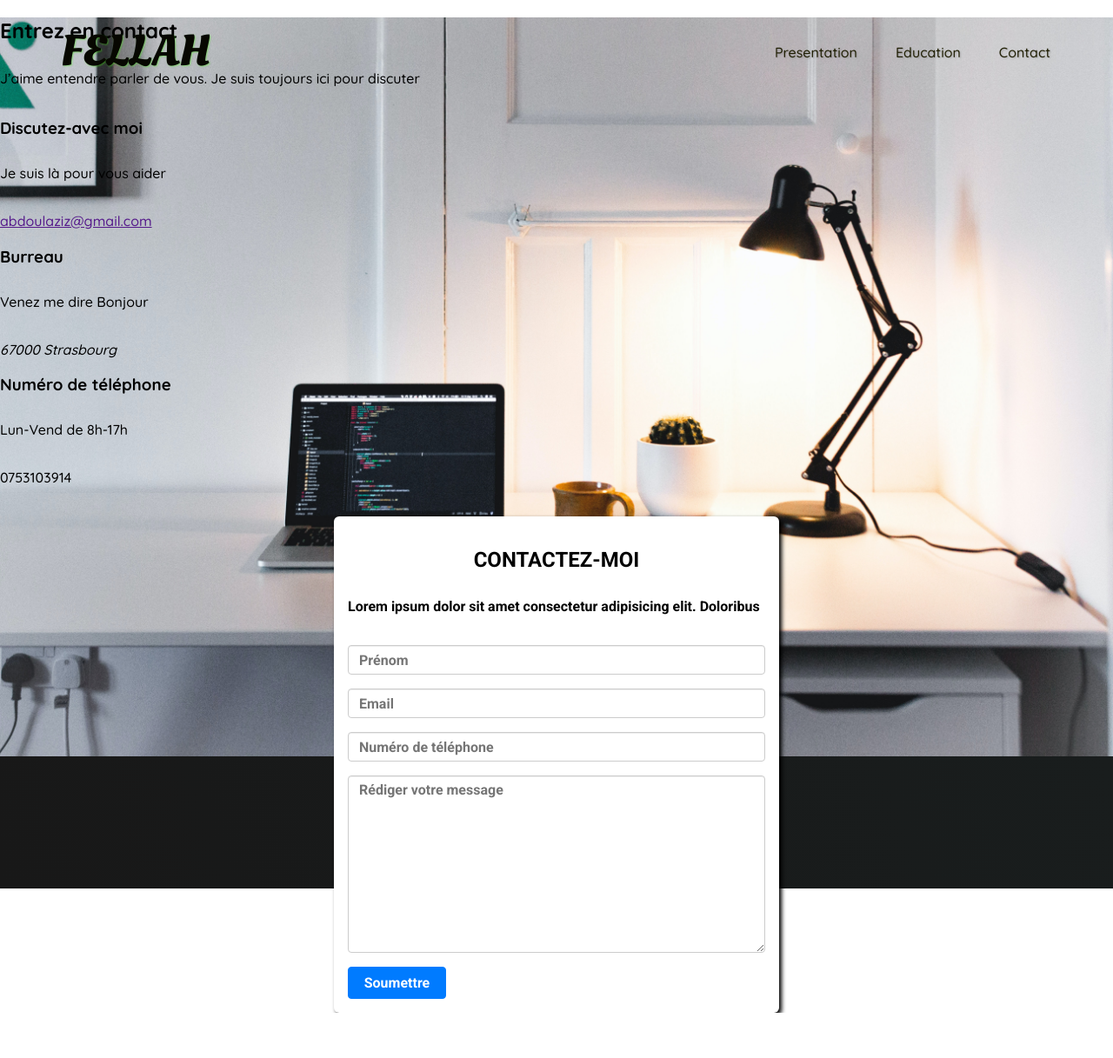
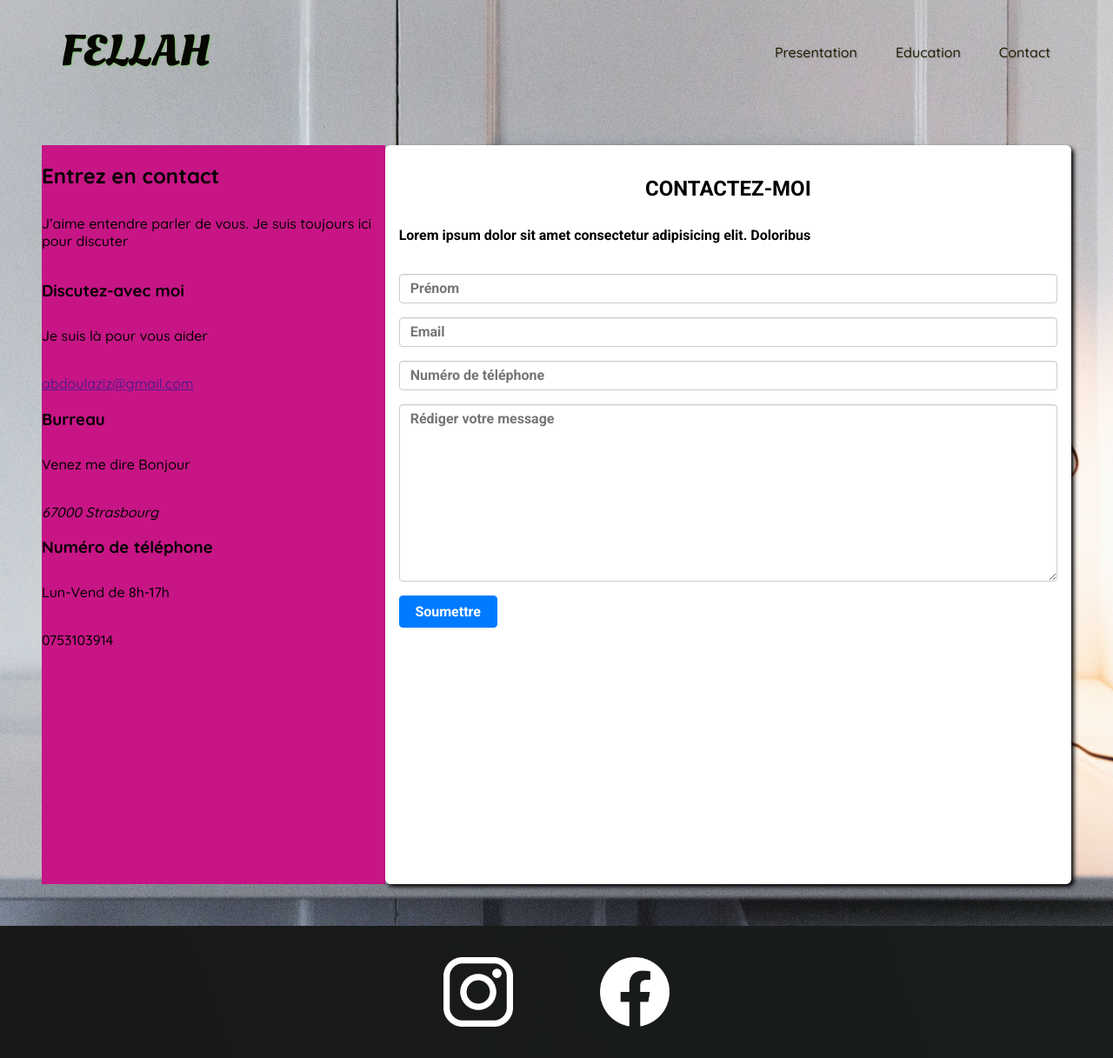
Before and after one commit to FellahAbdel/web-portfolio, a PHP site: page /contact.html in a window 1280 px wide. Shown: the whole page at 87% size. Before the commit the page ends 1165 px from the top, so only its background shows below. Run offline with PHP 8.4, Linux system fonts and the light colour scheme.

Commit message:
Form seem to be good, still working on it

```diff
--- a/assets/css/contact.css
+++ b/assets/css/contact.css
@@ -2,6 +2,9 @@ body {
   /* background: linear-gradient(90deg, rgb(228, 220, 220), rgb(148, 138, 138));
   background-color: rgba(182, 170, 170, 0.886); */
   margin: 0;
+  background: url("/assets/images/projects/web3.jpg");
+  background-position: center;
+  background-size: cover;
 }
 
 /* header {
@@ -11,11 +14,10 @@ body {
 
 main {
   /* width: 30rem; */
-  /* margin: 3rem auto; */
-  background: url("/assets/images/projects/web3.jpg");
+  padding: 3rem;
   height: 850px;
-  background-position: center;
-  background-size: cover;
+  display: grid;
+  grid-template-columns: 1fr 2fr;
 }
 
 h1 {
@@ -26,22 +28,18 @@ p {
   margin: 30px 0 35px 0;
 }
 
+section:first-child {
+  background-color: mediumvioletred;
+}
+
 section:last-child {
-  width: 30rem;
   background-color: rgb(255, 255, 255);
   backdrop-filter: blur(5px);
   padding: 1rem;
   border-radius: 6px;
   font-family: "Roboto", sans-serif;
-  margin: 0 auto;
   box-shadow: 3px 3px 5px black;
 }
-
-/* form {
-  position: relative;
-  top: 150px;
-  left: 250px;
-} */
 
 input,
 textarea {
--- a/assets/css/shared.css
+++ b/assets/css/shared.css
@@ -8,10 +8,10 @@ header {
   justify-content: space-between;
   align-items: center;
   padding: 15px 60px;
-  position: absolute;
+  /* position: absolute; */
   width: 100%;
-  top: 0;
-  left: 0;
+  /* top: 0;
+  left: 0; */
   box-sizing: border-box; /* Pour ne pas depasser la limite à gauche */
 }
 
```
